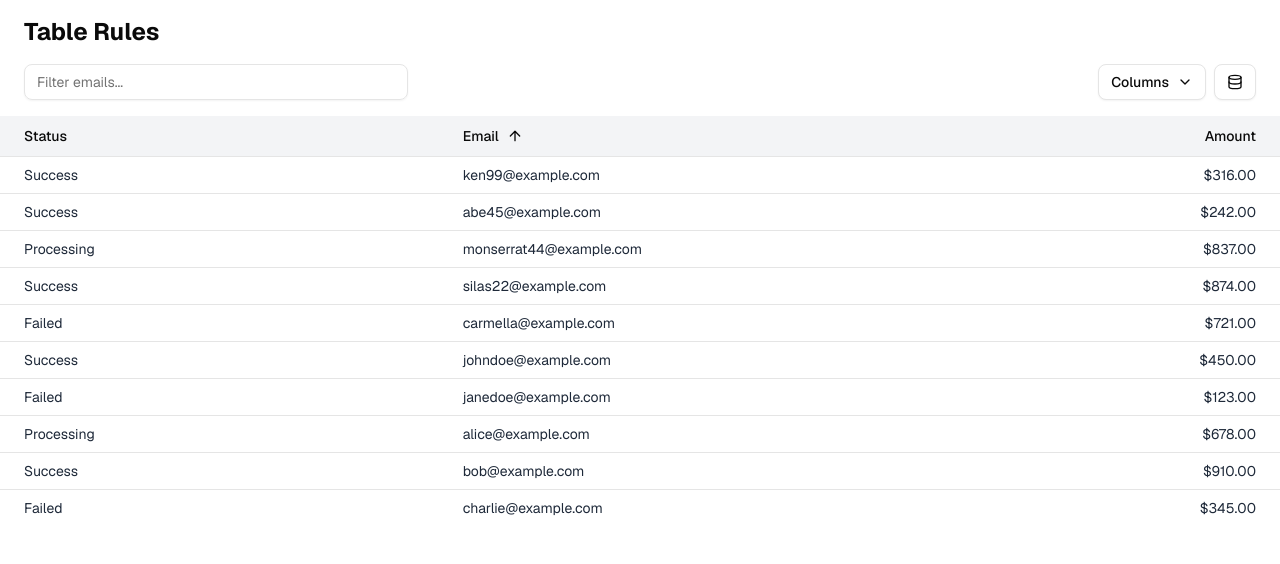
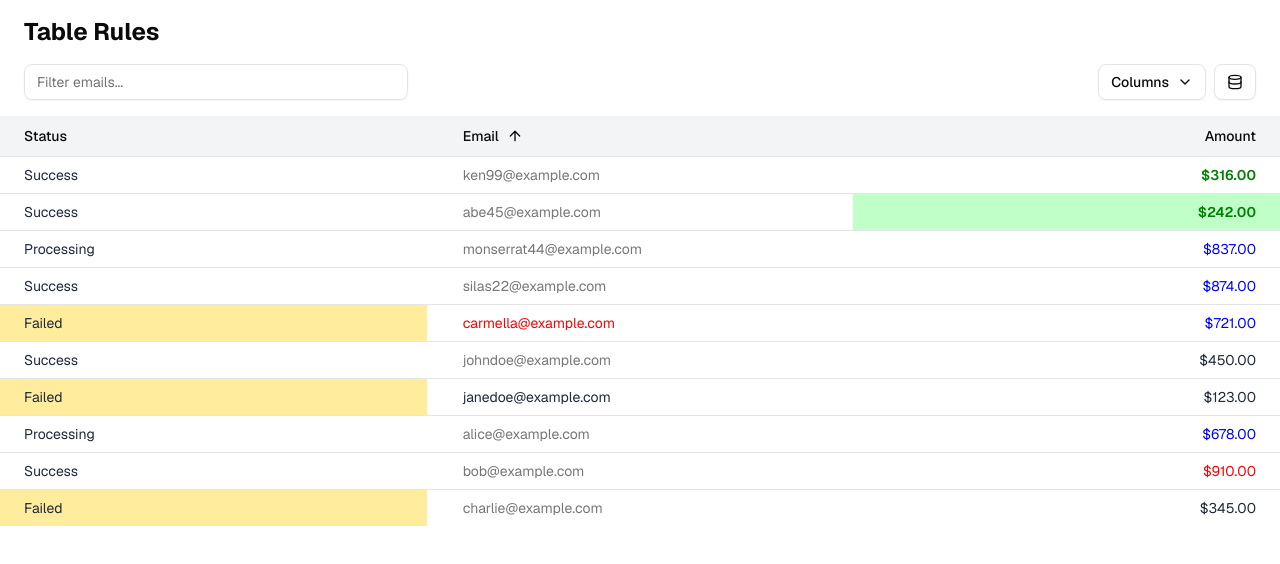
Before and after one commit to alexalannunes/table-rules, a React (Vite) app: page / in a window 1280 px wide. Shown: the top 564 px of the page. Built offline with nearby package versions, Linux system fonts and the light colour scheme.

Commit message:
refactor: restructure data table components and implement cell styling rules

```diff
--- a/src/App.tsx
+++ b/src/App.tsx
@@ -1,4 +1,4 @@
-import { DataTable } from "./components/data-table";
+import { DataTable } from "./components/data-table/data-table";
 
 function App() {
   return (
--- /dev/null
+++ b/src/components/data-table/columns.tsx
@@ -0,0 +1,70 @@
+import { Payment } from "@/data/data-table";
+import { cn } from "@/lib/utils";
+import { TValueBase } from "@/table";
+import { Cell, ColumnDef, RowData } from "@tanstack/react-table";
+import { ArrowUp } from "lucide-react";
+import { CSSProperties } from "react";
+import { Button } from "../ui/button";
+
+export const getCellRuleValue = <
+  TData extends RowData,
+  TValue extends TValueBase = TValueBase
+>(
+  cell: Cell<TData, TValue>
+): CSSProperties => {
+  let styles = {};
+  // extract meta
+  const { table } = cell.getContext();
+  const { meta } = table.options;
+  if (meta?.rulesFn && meta?.rules?.length) {
+    styles = meta?.rulesFn?.(cell) || {};
+  }
+
+  return styles;
+};
+
+export const columns: ColumnDef<Payment, TValueBase>[] = [
+  {
+    accessorKey: "status",
+    header: "Status",
+    cell: (info) => {
+      return <div className="capitalize">{info.getValue<string>()}</div>;
+    },
+  },
+  {
+    accessorKey: "email",
+    header: ({ column }) => {
+      return (
+        <Button
+          variant="ghost"
+          onClick={() => column.toggleSorting(column.getIsSorted() === "asc")}
+        >
+          Email
+          <ArrowUp
+            className={cn("transition-transform transform", {
+              "rotate-z-180": column.getIsSorted() === "asc",
+            })}
+          />
+        </Button>
+      );
+    },
+    cell: ({ row }) => (
+      <div className="lowercase pl-3">{row.getValue("email")}</div>
+    ),
+  },
+  {
+    accessorKey: "amount",
+    header: () => <div className="text-right">Amount</div>,
+    cell: ({ row }) => {
+      const amount = parseFloat(row.getValue("amount"));
+
+      // Format the amount as a dollar amount
+      const formatted = new Intl.NumberFormat("en-US", {
+        style: "currency",
+        currency: "USD",
+      }).format(amount);
+
+      return <div className="text-right">{formatted}</div>;
+    },
+  },
+];
--- a/src/components/data-table.tsx
+++ b/src/components/data-table/data-table.tsx
@@ -10,19 +10,19 @@ import {
   DrawerTrigger,
 } from "@/components/ui/drawer";
 import {
-  ColumnDef,
   ColumnFiltersState,
   flexRender,
   getCoreRowModel,
   getFilteredRowModel,
   getPaginationRowModel,
   getSortedRowModel,
+  RowData,
   SortingState,
   useReactTable,
   VisibilityState,
 } from "@tanstack/react-table";
 
-import { ArrowUp, ChevronDown, DatabaseIcon } from "lucide-react";
+import { ChevronDown, DatabaseIcon } from "lucide-react";
 import * as React from "react";
 
 import { Button } from "@/components/ui/button";
@@ -42,53 +42,22 @@ import {
   TableRow,
 } from "@/components/ui/table";
 import { dataTable, Payment } from "@/data/data-table";
-import { cn } from "@/lib/utils";
+import { columns, getCellRuleValue } from "./columns";
+import { TValueBase } from "@/table";
 
-const columns: ColumnDef<Payment>[] = [
-  {
-    accessorKey: "status",
-    header: "Status",
-    cell: ({ row }) => (
-      <div className="capitalize">{row.getValue("status")}</div>
-    ),
-  },
-  {
-    accessorKey: "email",
-    header: ({ column }) => {
-      return (
-        <Button
-          variant="ghost"
-          onClick={() => column.toggleSorting(column.getIsSorted() === "asc")}
-        >
-          Email
-          <ArrowUp
-            className={cn("transition-transform transform", {
-              "rotate-z-180": column.getIsSorted() === "asc",
-            })}
-          />
-        </Button>
-      );
-    },
-    cell: ({ row }) => (
-      <div className="lowercase pl-3">{row.getValue("email")}</div>
-    ),
-  },
-  {
-    accessorKey: "amount",
-    header: () => <div className="text-right">Amount</div>,
-    cell: ({ row }) => {
-      const amount = parseFloat(row.getValue("amount"));
+type RuleOperator =
+  | "contains"
+  | "equals"
+  | "notEquals"
+  | "greaterThan"
+  | "lessThan";
 
-      // Format the amount as a dollar amount
-      const formatted = new Intl.NumberFormat("en-US", {
-        style: "currency",
-        currency: "USD",
-      }).format(amount);
-
-      return <div className="text-right">{formatted}</div>;
-    },
-  },
-];
+export interface Rule<TData extends RowData, Value = TValueBase> {
+  column: keyof TData;
+  operator: RuleOperator;
+  value: Value;
+  styles: React.CSSProperties;
+}
 
 export function DataTable() {
   const [sorting, setSorting] = React.useState<SortingState>([]);
@@ -98,9 +67,75 @@ export function DataTable() {
   const [columnVisibility, setColumnVisibility] =
     React.useState<VisibilityState>({});
 
+  // for string value to compare number value, should allow , but convert
+  // improve operators functions
+  // for user search
+  // 10 === "10" or 10 !== "10"
+  const rules: Rule<Payment>[] = [
+    {
+      column: "status",
+      operator: "contains",
+      value: "failed",
+      styles: {
+        backgroundColor: "#ffed9d",
+      },
+    },
+    {
+      column: "amount",
+      operator: "equals",
+      value: 316,
+      styles: {
+        color: "green",
+        fontWeight: "600",
+      },
+    },
+    {
+      column: "amount",
+      operator: "equals",
+      value: 242,
+      styles: {
+        color: "green",
+        fontWeight: "600",
+        backgroundColor: "#c0ffc8",
+      },
+    },
+    {
+      column: "email",
+      operator: "notEquals",
+      value: "janedoe@example.com",
+      styles: {
+        color: "#777",
+      },
+    },
+    {
+      column: "email",
+      operator: "contains",
+      value: "ll",
+      styles: {
+        color: "red",
+      },
+    },
+    {
+      column: "amount",
+      operator: "greaterThan",
+      value: 900,
+      styles: {
+        color: "red",
+      },
+    },
+    {
+      column: "amount",
+      operator: "contains",
+      value: "7",
+      styles: {
+        color: "blue",
+      },
+    },
+  ];
+
   const table = useReactTable({
     data: dataTable,
-    columns,
+    columns: columns,
     onSortingChange: setSorting,
     onColumnFiltersChange: setColumnFilters,
     getCoreRowModel: getCoreRowModel(),
@@ -112,6 +147,75 @@ export function DataTable() {
       sorting,
       columnFilters,
       columnVisibility,
+    },
+    meta: {
+      rules,
+      rulesFn: (cell) => {
+        const columnId = cell?.column?.id || cell?.column?.columnDef?.id;
+
+        if (!columnId) {
+          throw new Error("Column ID is not defined");
+        }
+        const rules = cell.getContext().table?.options.meta?.rules || [];
+
+        const operators: Record<
+          RuleOperator,
+          (a: TValueBase, b: TValueBase) => boolean
+        > = {
+          contains: (a, b) => {
+            return a
+              .toString()
+              .toLowerCase()
+              .includes(b.toString().toLowerCase());
+          },
+          equals: (a, b) => {
+            if (typeof a === "number" && typeof b === "number") {
+              return Number(a) === Number(b);
+            }
+            return a === b;
+          },
+          greaterThan: (a, b) => {
+            if (typeof a === "number" && typeof b === "number") {
+              return Number(a) > Number(b);
+            }
+
+            return false;
+          },
+          lessThan: (a, b) => {
+            if (typeof a === "number" && typeof b === "number") {
+              return Number(a) < Number(b);
+            }
+            return false;
+          },
+          notEquals: (a, b) => {
+            if (typeof a === "number" && typeof b === "number") {
+              return Number(a) !== Number(b);
+            }
+            return a !== b;
+          },
+        };
+
+        const filterRules = rules?.filter((rule) => {
+          const columnMatch = rule.column === columnId;
+          const value = cell.getValue();
+
+          const operatorFn = operators[rule.operator];
+          const operatorMatch = operatorFn(value, rule.value);
+
+          return columnMatch && operatorMatch;
+        });
+        if (filterRules.length) {
+          const combinedStyles = filterRules?.reduce((acc, rule) => {
+            return {
+              ...acc,
+              ...rule.styles,
+            };
+          }, {});
+
+          return combinedStyles;
+        }
+        return {};
+      },
     },
   });
 
@@ -168,6 +272,16 @@ export function DataTable() {
                 <DrawerTitle>Create rule</DrawerTitle>
               </DrawerHeader>
 
+              <div className="flex flex-col">
+                {rules.map((rule, index) => {
+                  return (
+                    <div key={index} style={rule.styles}>
+                      {rule.operator}
+                    </div>
+                  );
+                })}
+              </div>
+
               <DrawerFooter className="flex-row justify-end">
                 <DrawerClose>
                   <Button variant="outline">Cancel</Button>
@@ -205,11 +319,17 @@ export function DataTable() {
                 key={row.id}
                 data-state={row.getIsSelected() && "selected"}
               >
-                {row.getVisibleCells().map((cell) => (
-                  <TableCell key={cell.id} className="px-6">
-                    {flexRender(cell.column.columnDef.cell, cell.getContext())}
-                  </TableCell>
-                ))}
+                {row.getVisibleCells().map((cell) => {
+                  const styles = getCellRuleValue(cell);
+                  return (
+                    <TableCell key={cell.id} className="px-6" style={styles}>
+                      {flexRender(
+                        cell.column.columnDef.cell,
+                        cell.getContext()
+                      )}
+                    </TableCell>
+                  );
+                })}
               </TableRow>
             ))
           ) : (
--- /dev/null
+++ b/src/table.d.ts
@@ -0,0 +1,16 @@
+import type { Cell, RowData } from "@tanstack/react-table";
+import { CSSProperties } from "react";
+import { Rule } from "./components/data-table/data-table";
+
+type TValueBase = string | number | boolean;
+
+declare module "@tanstack/table-core" {
+  interface TableMeta<TData extends RowData, TValue = TValueBase> {
+    rules: Rule<TData, TValue>[];
+    rulesFn?: (cell: Cell<TData, TValue>) => CSSProperties;
+  }
+}
+
+// declare module "@tanstack/react-table" {
+//   interface ColumnMeta<TData extends RowData> {}
+// }
```
